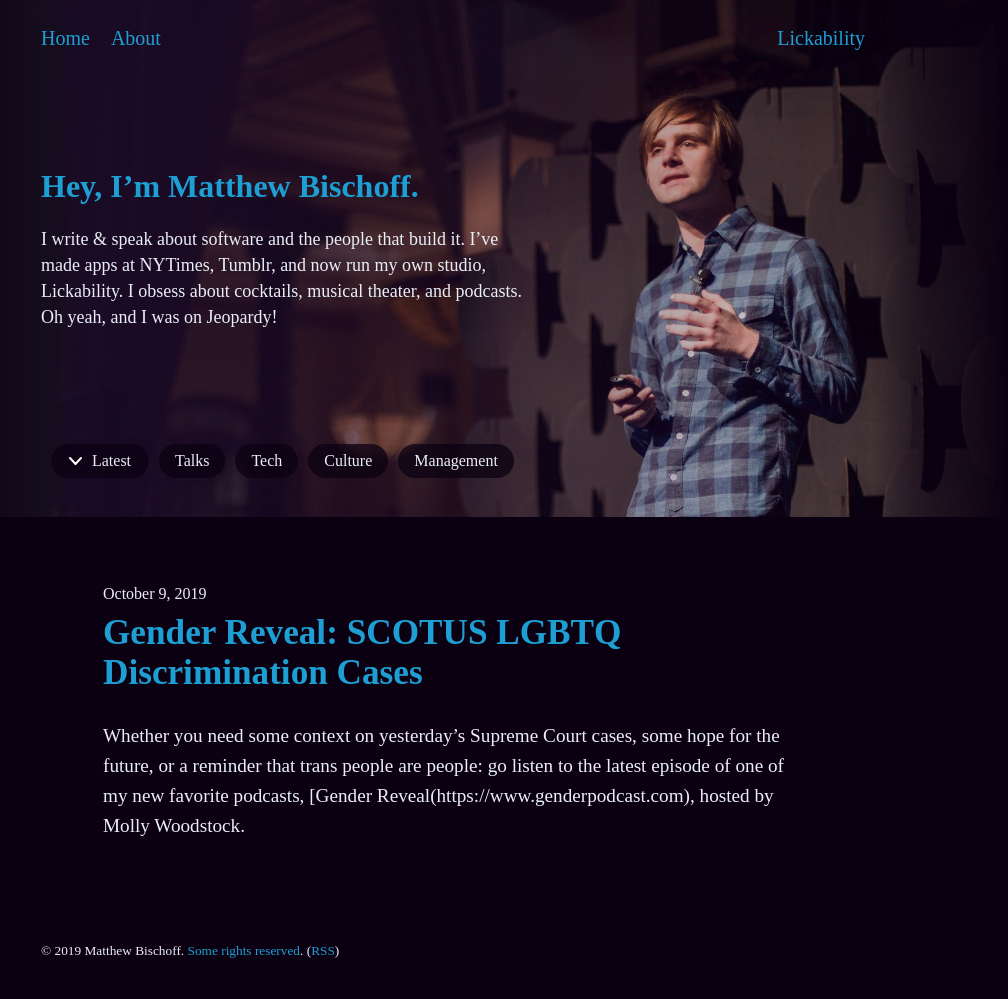
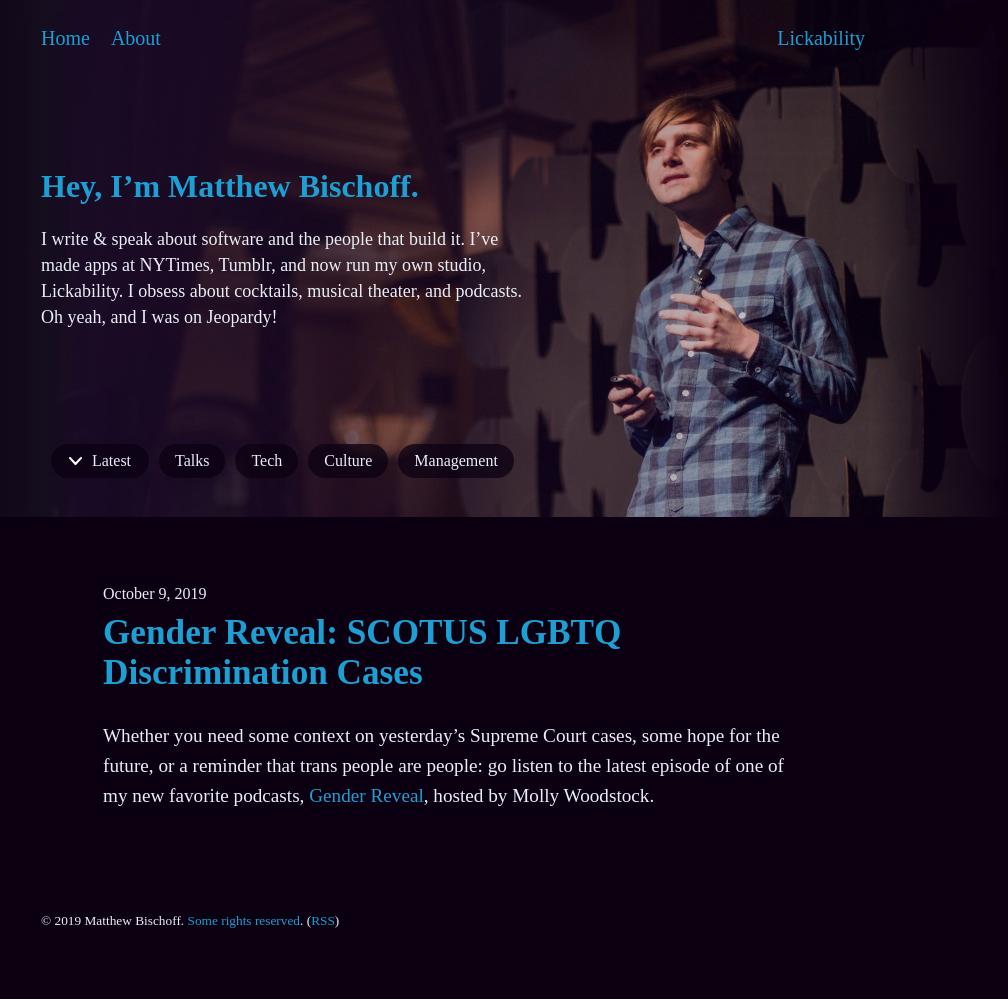
Before and after one commit to mbbischoff/website, a Jekyll site: the page built from _posts/2019-10-09-gender-reveal-scotus-lgbtq-discrimination-cases.markdown, in a window 1280 px wide. Shown: the whole page, without its empty margins (187-1195 px from the left). Built offline with Jekyll 4.4.1, drawn with Linux system fonts in a browser that asks for light colours; some web fonts are replaced; after the commit the page ends 969 px from its top, so only the background shows below that.

Commit message:
Update 2019-10-09-gender-reveal-scotus-lgbtq-discrimination-cases.markdown

```diff
--- a/_posts/2019-10-09-gender-reveal-scotus-lgbtq-discrimination-cases.markdown
+++ b/_posts/2019-10-09-gender-reveal-scotus-lgbtq-discrimination-cases.markdown
@@ -16,4 +16,4 @@ format: link
 link: http://gender.libsyn.com/bonus-scotus-lgbtq-discrimination-cases
 ---
 
-Whether you need some context on yesterday’s Supreme Court cases, some hope for the future, or a reminder that trans people are people: go listen to the latest episode of one of my new favorite podcasts, [Gender Reveal(https://www.genderpodcast.com), hosted by Molly Woodstock.
+Whether you need some context on yesterday’s Supreme Court cases, some hope for the future, or a reminder that trans people are people: go listen to the latest episode of one of my new favorite podcasts, [Gender Reveal](https://www.genderpodcast.com), hosted by Molly Woodstock.
```
